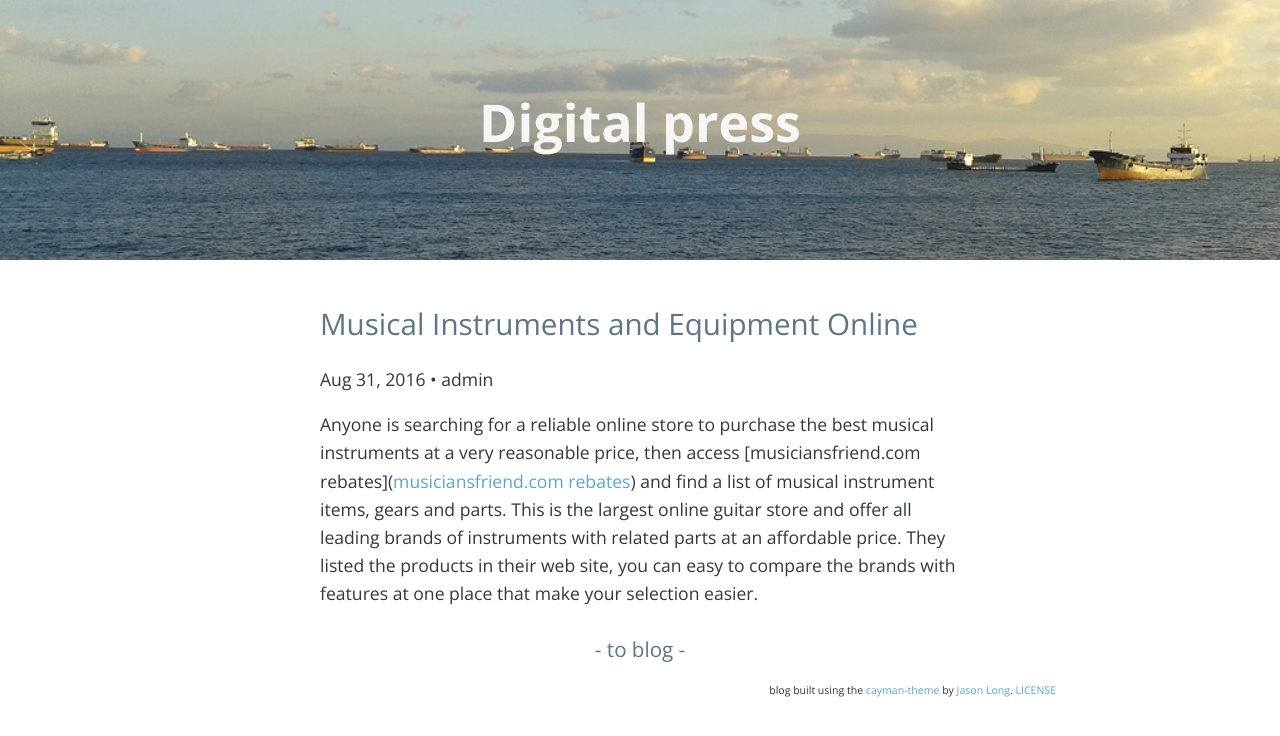
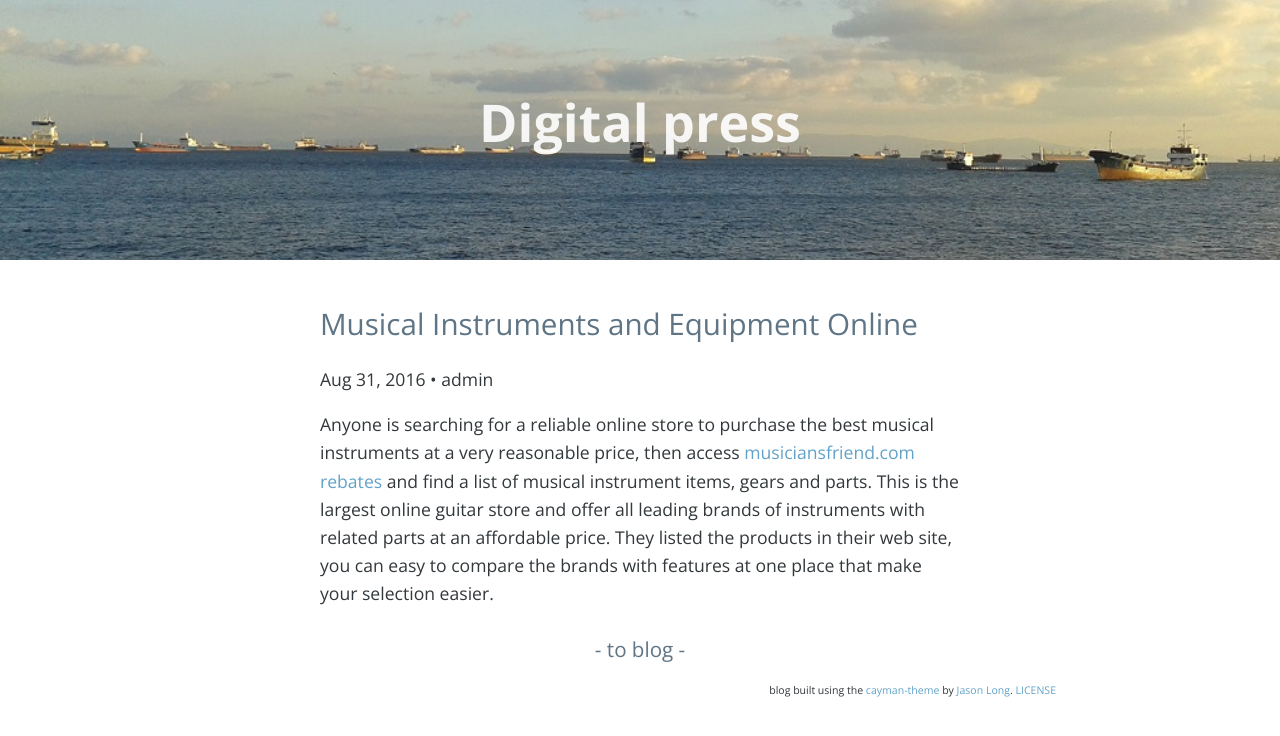
Before and after one commit to BlogToolshed50/aquatours.net, a Jekyll site: the page built from _posts/2016-08-31-musical-instruments-and-equipment-online.md, in a window 1280 px wide. Shown: the top 736 px of the page. Built offline with Jekyll 4.4.1, drawn with Linux system fonts in a browser that asks for light colours; nearby versions of some CDN libraries; part of the change alters nothing that is shown.

Commit message:
Update 2016-08-31-musical-instruments-and-equipment-online.md

```diff
--- a/_posts/2016-08-31-musical-instruments-and-equipment-online.md
+++ b/_posts/2016-08-31-musical-instruments-and-equipment-online.md
@@ -5,4 +5,4 @@ layout: post
 categories:
   - General
 ---
-Anyone is searching for a reliable online store to purchase the best musical instruments at a very reasonable price, then access [musiciansfriend.com rebates](<a href="http://www.musiciansfriend.com/">musiciansfriend.com rebates</a>) and find a list of musical instrument items, gears and parts. This is the largest online guitar store and offer all leading brands of instruments with related parts at an affordable price. They listed the products in their web site, you can easy to compare the brands with features at one place that make your selection easier.
+Anyone is searching for a reliable online store to purchase the best musical instruments at a very reasonable price, then access <a href="http://www.musiciansfriend.com/">musiciansfriend.com rebates</a> and find a list of musical instrument items, gears and parts. This is the largest online guitar store and offer all leading brands of instruments with related parts at an affordable price. They listed the products in their web site, you can easy to compare the brands with features at one place that make your selection easier.
```
